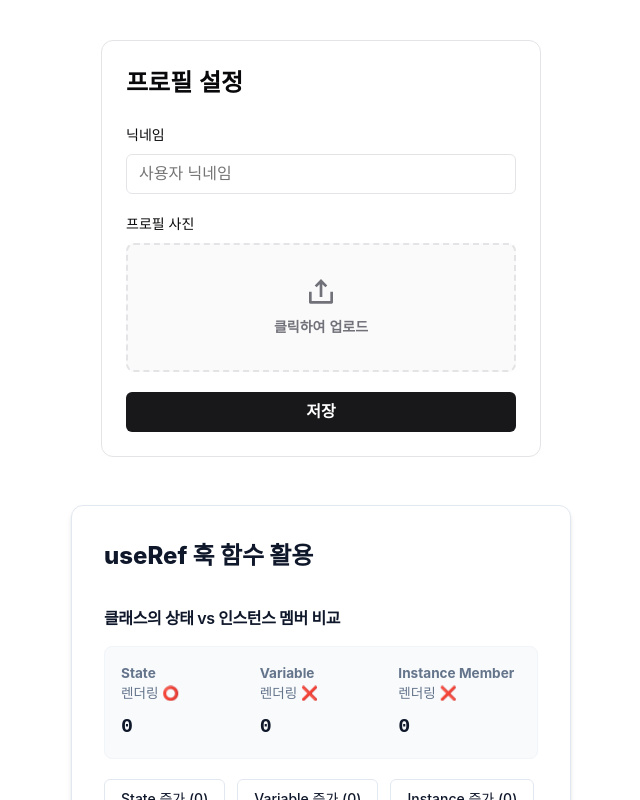
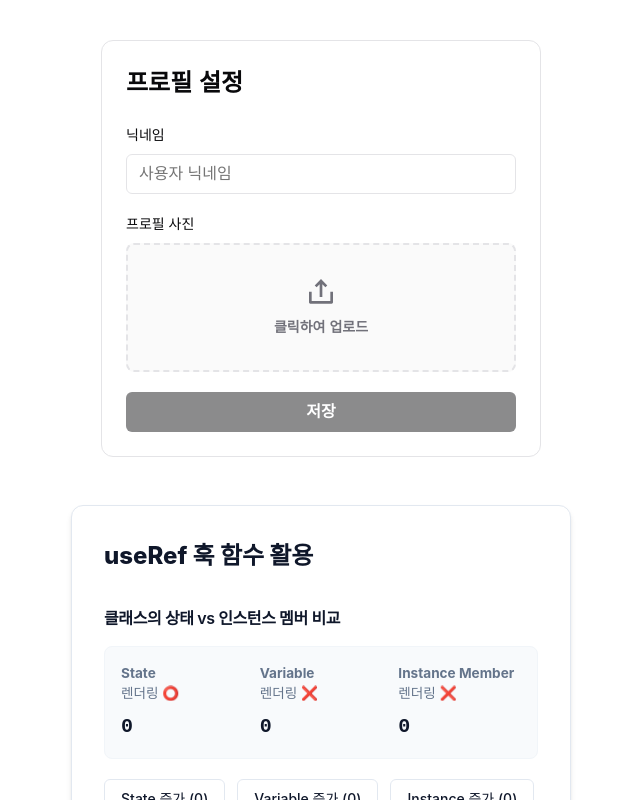
Before and after one commit to songha-5/learn-react, a React (Vite) app in the folder 06-폼-핸들링-DOM-참조/: page / in a window 1280 px wide. Shown: the top 800 px of the page, without its empty margins (319-959 px from the left). Built offline with nearby package versions, Linux system fonts and the light colour scheme; no server answers.

Commit message:
학습 : fetch호출/ input비워주는 함수

```diff
--- a/06-폼-핸들링-DOM-참조/src/components/FileUpload/FileUpload.tsx
+++ b/06-폼-핸들링-DOM-참조/src/components/FileUpload/FileUpload.tsx
@@ -1,13 +1,18 @@
+import { useRef, useState } from 'react'
+import type { ResponseDatas } from './type'
 import NickNameField from './parts/NickNameField'
 import FileUploadField from './parts/FileUploadField'
 import SaveButton from './parts/SaveButton'
-import FileUploadResult from './parts/FileUploadResult'
+// import FileUploadResult from './parts/FileUploadResult'
 import S from './FileUpload.module.css'
-import { useRef, useState } from 'react'
 
 const { VITE_IMGBB_URL: apiUrl, VITE_IMGBB_API_KEY: apiKey } = import.meta.env
-const API_ENDPOINT = `${apiUrl}?key=${apiKey}`
-console.log(API_ENDPOINT)
+
+const getEndpoint = () => {
+  const url = new URL(apiUrl)
+  url.searchParams.append('key', apiKey)
+  return url.toString()
+}
 
 // --------------------------------------------------------------------------------------
 // 실습 가이드
@@ -53,8 +58,17 @@ export default function FileUpload() {
   const [previewUrl, setPreviewUrl] = useState('')
   const [isUploading, setIsUploading] = useState(false)
 
+  // [재사용 함수]
+  // 업로드 파일 인풋 초기화
+  const restPreviewAndFile = () => {
+
+  }
+
   const handleUploadSubmit = async (e: React.SubmitEvent<HTMLFormElement>) => {
     e.preventDefault()
+
+    // 현재 서버에 올라가는 중인지
+    if (isUploading || isDisabled) return
 
     try {
       setIsUploading(true)
@@ -68,6 +82,21 @@ export default function FileUpload() {
       formData.append('image', file)
 
       // 업로드할 파일
+      const response = await fetch(getEndpoint(), {
+        method: 'POST',
+        body: formData,
+      })
+
+      if (!response.ok) {
+        throw new Error('파일 업로드 실패')
+      }
+
+      // 업로드 파일 인풋 초기화
+      restPreviewAndFile()
+
+      const responseData: ResponseDatas = await response.json
+
+      console.log(responseData.data)
 
       alert('파일 업도르 성공')
     } catch(error) {
@@ -107,17 +136,8 @@ export default function FileUpload() {
     if(file) file.value = ''
   }
 
-
-  // 회원가입 폼 (제어 방식 : 실시간 검증 및 안내, 잦은 리렌더링 이슈)
-  // 파일 업로드 폼 (웹표준방식 : 리액트가 제어 불가능 (브라우저 보안 문제 때문))
-  const handleUpload = (e: React.SubmitEvent<HTMLFormElement>) => {
-    e.preventDefault()
-
-    const formElement = e.currentTarget
-    // 폼 데이터 생성
-    const formData = new FormData(formElement) //폼 데이터 생성
-    console.log(Object.fromEntries(formData)) // 사용자 입력 폼 데이터 확인
-  }
+  // 파생된 상태 : 미리보기 이미지가 화면에 표시된 상태인지 아닌지 여부
+  const isDisabled = 1 > previewUrl.trim().length
 
   return (
     <section className={S.card}>
@@ -130,7 +150,9 @@ export default function FileUpload() {
           previewUrl={previewUrl}
           onDeleteFile={handleDeleteFile}
         />
-        <SaveButton />
+        <SaveButton
+          isDisabled={isUploading || isDisabled}
+        />
       </form>
       {/* <FileUploadResult /> */}
     </section>
--- a/06-폼-핸들링-DOM-참조/src/components/FileUpload/parts/SaveButton.tsx
+++ b/06-폼-핸들링-DOM-참조/src/components/FileUpload/parts/SaveButton.tsx
@@ -1,9 +1,14 @@
 import S from '../FileUpload.module.css'
 
-export default function SaveButton() {
+interface Props {
+  isUpload?: boolean
+  isDisabled?: boolean
+}
+
+export default function SaveButton({ isUpload = false, isDisabled }: Props) {
   return (
-    <button type="submit" className={S.submitButton}>
-      저장
+    <button type="submit" className={S.submitButton} aria-disabled={isDisabled || isUpload}>
+      {isUpload ? '저장중' : '저장'}
     </button>
   )
 }
--- /dev/null
+++ b/06-폼-핸들링-DOM-참조/src/components/FileUpload/type.ts
@@ -0,0 +1,30 @@
+export interface ResponseDatas {
+  success: boolean
+  status: number
+  data: ImageData
+}
+
+export interface ImageData {
+  id: string
+  title: string
+  url_viewer: string
+  url: string
+  display_url: string
+  width: string
+  height: string
+  size: string
+  time: string
+  expiration: string
+  image: ImageInfo
+  thumb: ImageInfo
+  medium: ImageInfo
+  delete_url: string
+}
+
+export interface ImageInfo {
+  filename: string
+  name: string
+  mime: string
+  extension: string
+  url: string
+}
```
